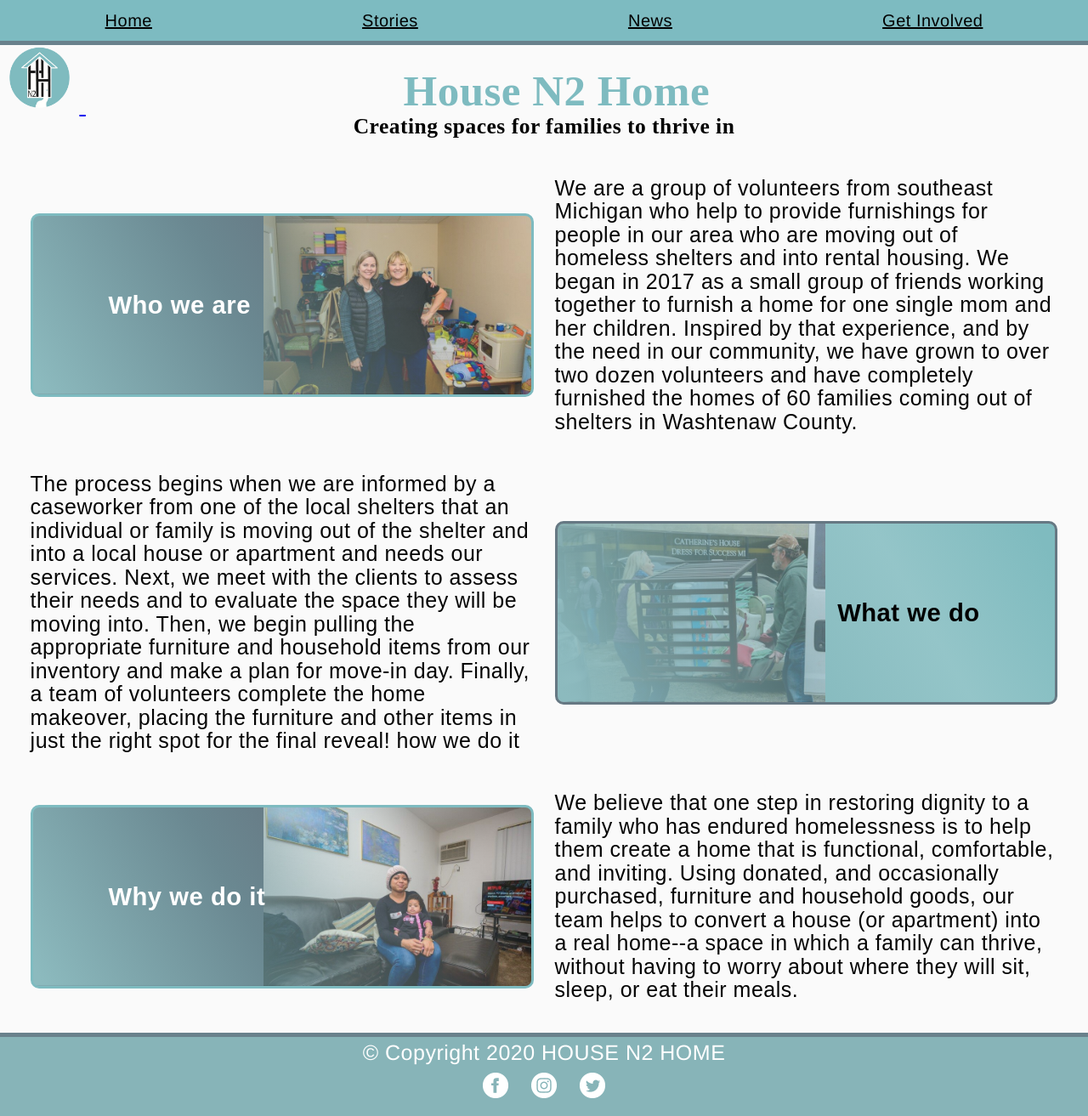
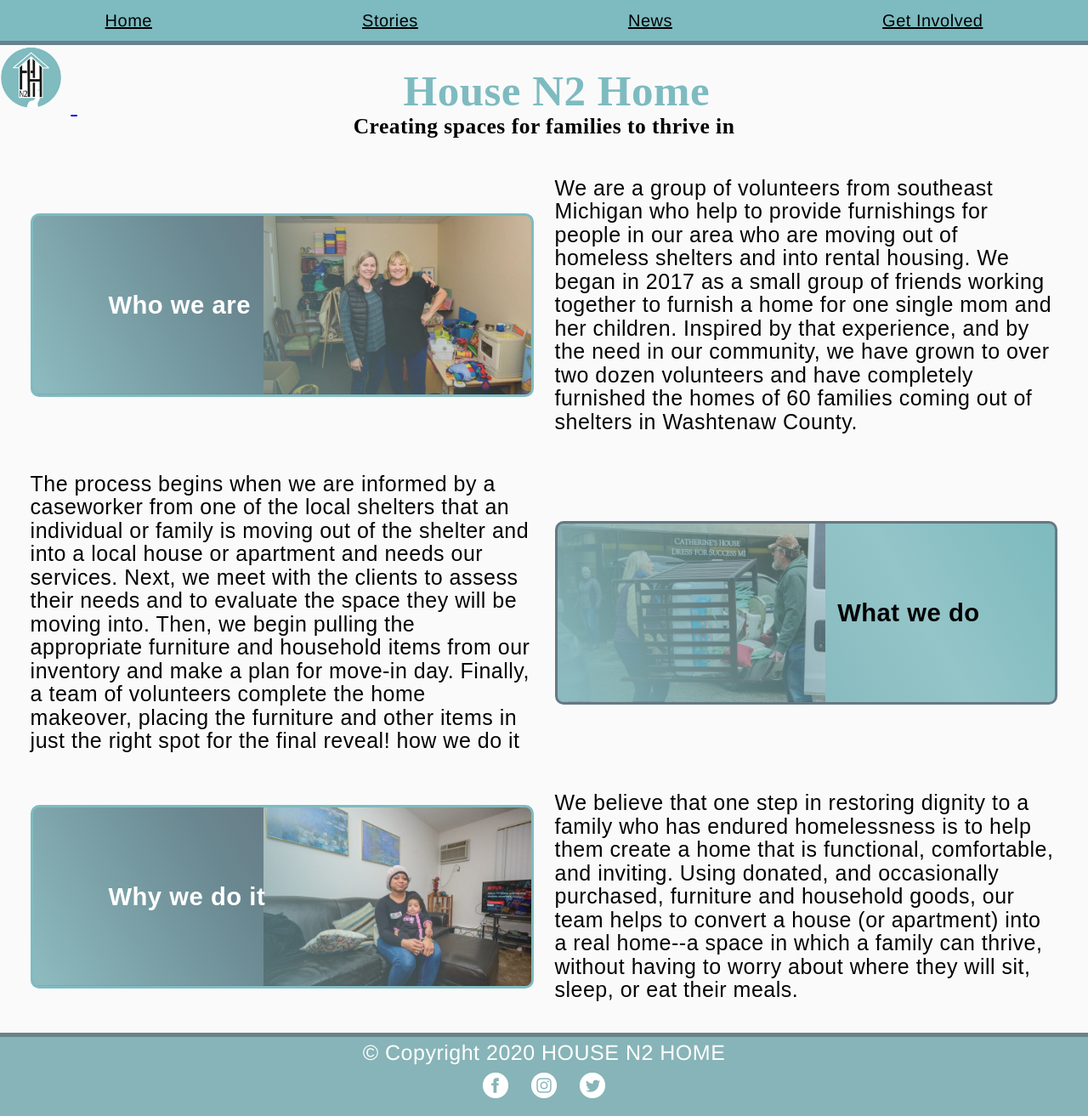
Before and after one commit to ColleenVanLent/hn2h, a Jekyll site: the page index.html, which Jekyll copies as it is, in a window 1280 px wide. Shown: the whole page at 85% size. Built offline with Jekyll 4.4.1, drawn with Linux system fonts in a browser that asks for light colours; some web fonts are replaced.

Commit message:
Update main.css

```diff
--- a/css/main.css
+++ b/css/main.css
@@ -52,9 +52,9 @@ header #btnNav:checked ~ nav {
 }
 
 .logo {
-  position:relative;
+/*   position:relative;
   left:10px;
-  display:inline;
+  display:inline; */
  /* display: inline-flex;
   align-items: center;
   text-decoration: none;
```
